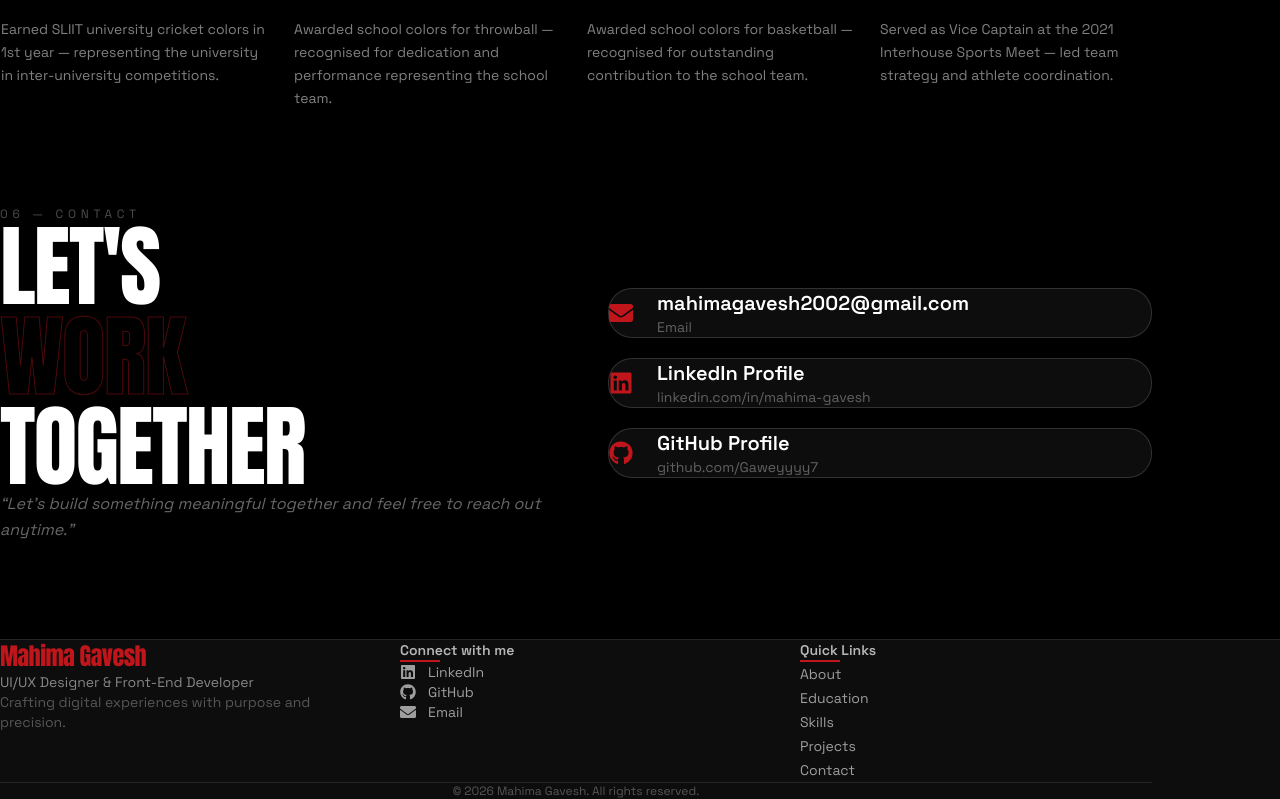
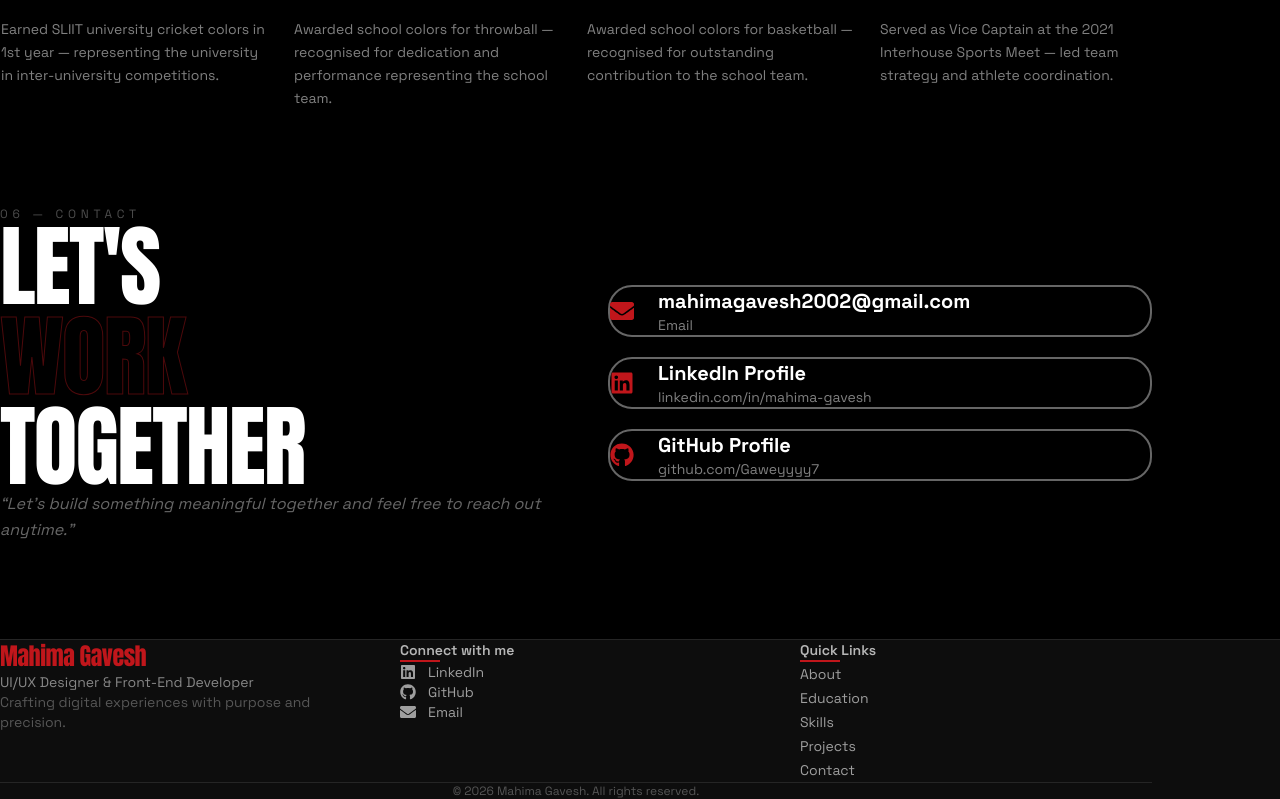
Before and after one commit to Gaweyyyy7/My-Portfolio, a Next.js app: page / in a window 1280 px wide. Shown: the part 4795-5594 px from the top of the page. Built offline with nearby package versions, Linux system fonts and the light colour scheme.

Commit message:
contact cards: brighter border, transparent bg, bold white text

```diff
--- a/app/page.tsx
+++ b/app/page.tsx
@@ -847,12 +847,12 @@ function Contact() {
                 key={label}
                 href={href}
                 {...(external ? { target: "_blank", rel: "noopener noreferrer" } : {})}
-                className="group flex items-center gap-6 border border-white/15 rounded-3xl px-12 py-10 bg-white/[0.05] hover:border-[#c0161b] hover:bg-[#c0161b]/10 transition-all duration-300"
+                className="group flex items-center gap-6 border-2 border-white/40 rounded-3xl px-12 py-10 bg-transparent hover:border-[#c0161b] hover:bg-[#c0161b]/10 transition-all duration-300"
               >
                 <span className="text-[#c0161b] text-3xl shrink-0">{icon}</span>
                 <div className="flex-1 min-w-0">
-                  <p className="text-white font-semibold text-xl truncate">{label}</p>
-                  <p className="text-white/35 text-sm mt-1 truncate">{sub}</p>
+                  <p className="text-white font-bold text-xl truncate">{label}</p>
+                  <p className="text-white/50 text-sm mt-1 truncate">{sub}</p>
                 </div>
               </a>
             ))}
```
